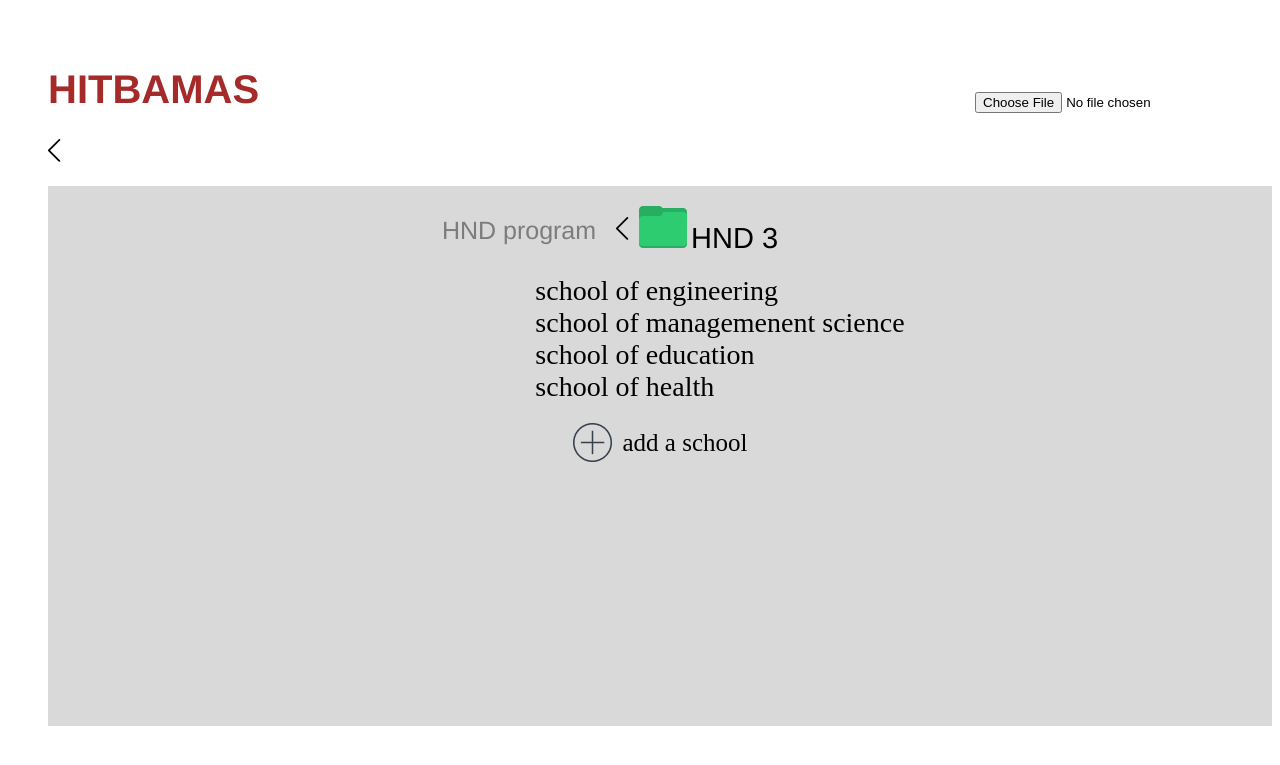
After one commit to TAZANOU-DEV/HND_WEB_DEVELOPMENT_PROJECT, a PHP site: page /hnd3.html in a window 1280 px wide. The commit adds this page. Shown: the top 765 px of the page. Run offline with PHP 8.4, Linux system fonts and the light colour scheme.

Commit message:
8th commit

```diff
--- a/add_program.html
+++ b/add_program.html
@@ -37,7 +37,7 @@
               </div>
 
               <div class="programs1">
-                <a class="fld" href="#"> <img src="/icons/HND 1 icon/gg.png" alt="" class="folder"> <span class="fold">HND 3</span></a>
+                <a class="fld" href="hnd3.html"> <img src="/icons/HND 1 icon/gg.png" alt="" class="folder"> <span class="fold">HND 3</span></a>
                 </div>
 
               <a class="fld" href="#">
--- a/hnd1.css
+++ b/hnd1.css
@@ -40,6 +40,12 @@ body{
     margin-right: 20px;
     color: rgba(0, 0, 0, 0.426);
     text-decoration: none;
+
+}
+.hnd_program:hover{
+
+    color: rgba(137, 43, 226, 0.588);
+
 }
 .head{
     display: flex;
--- /dev/null
+++ b/hnd3.html
@@ -0,0 +1,60 @@
+<!DOCTYPE html>
+<html lang="en">
+<head>
+    <meta charset="UTF-8">
+    <meta name="viewport" content="width=device-width, initial-scale=1.0">
+    <link rel="stylesheet" href="hnd1.css">
+    <title>HND 2</title>
+</head>
+<body>
+    <div class="container">
+        <div class="nav">
+            <div class="lh">
+              <h1 class="s-name">HITBAMAS</h1>
+      <a href="home.html">  <img src="/icons/HND 1 icon/1.png" alt="" class="arrow_left"></a>
+            </div>
+
+             <div class="ll">
+
+
+           <input type="file" accept="image/*"  width="300px" placeholder="Logo" class="logo" id="ima">
+           <img src="" id="image-preview" alt="">
+
+            </div>
+            </div>
+
+
+        <div class="container_body">
+
+            <div class="head">
+          <a href="add_program.html">  <span class="hnd_program">HND program</span></a>
+            <a href="add_program.html">  <img src="/icons/HND 1 icon/1.png" alt="" class="arrow_left"></a>
+
+                <a class="fld" href="hnd1.html"> <img src="/icons/HND 1 icon/gg.png" alt="" class="folder"> <span class="fold">HND 3</span></a>
+
+
+            </div>
+            <div class="school">
+                <a href="#" class="sch">school of engineering</a> <br>
+                <a href="#" class="sch">school of managemenent science</a> <br>
+                <a href="#" class="sch">school of education</a> <br>
+                <a href="#" class="sch">school of health</a>
+
+          </div>
+          <a href="#" class="fld">
+
+            <div class="as">
+
+            <img src="/icons/HND 1 icon/Group.png" alt="" class="aa"> <span class="aaa">add a school</span>
+            </div></a>
+
+              </div>
+
+
+    </div>
+
+
+
+    <script src="hnd2.js"></script>
+</body>
+</html>
```
